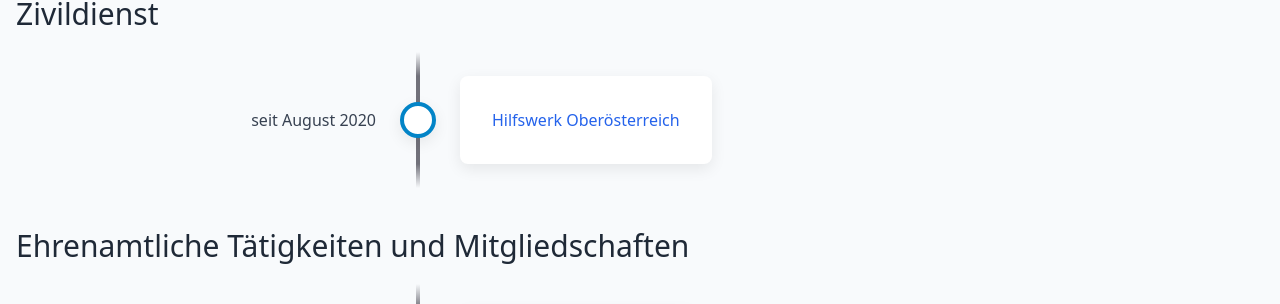
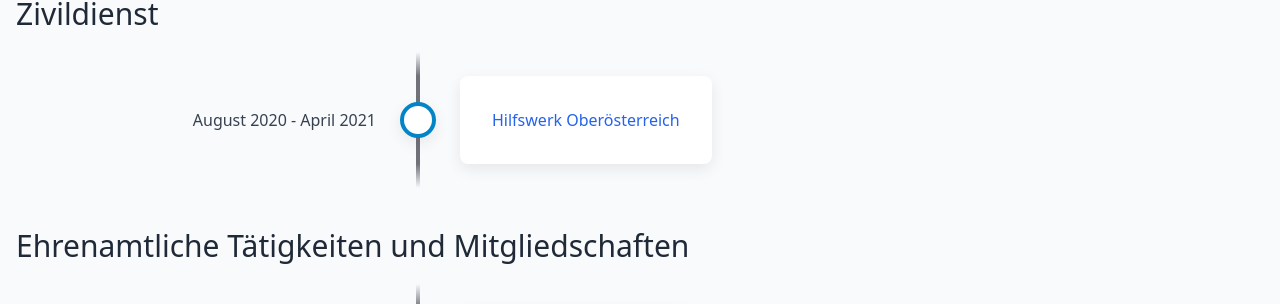
Before and after one commit to stefanschoeberl/stefanschoeberl.github.io, a Jekyll site: the page built from about.html, in a window 1280 px wide and 900 px high, scrolled down 1549 px. Shown: the part 151-455 px from the top of the window. Built offline with Jekyll 4.4.1, drawn with Linux system fonts in a browser that asks for light colours.

Commit message:
Deploying to gh-pages from @ stefanschoeberl/stefanschoeberl.github.io@558c2c59d74b78c368f8f23b3987a3730b4dce59 🚀

```diff
--- a/_data/about.yml
+++ b/_data/about.yml
@@ -57,7 +57,7 @@
   entries:
     - title: Hilfswerk Oberösterreich
       url: https://www.hilfswerk.at/oberoesterreich/
-      date: seit August 2020
+      date: August 2020 - April 2021
 - title: Ehrenamtliche Tätigkeiten und Mitgliedschaften
   type: timeline
   entries:
```
